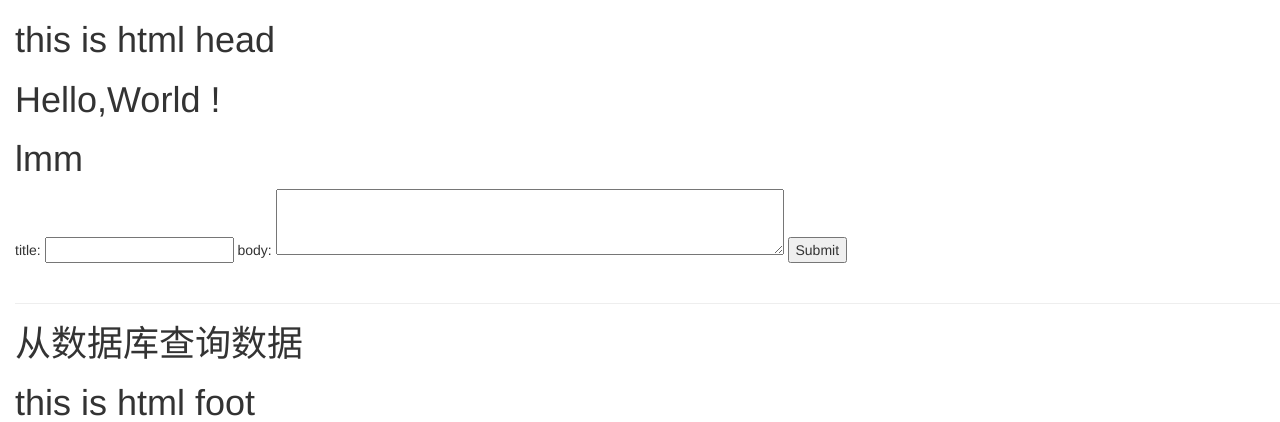
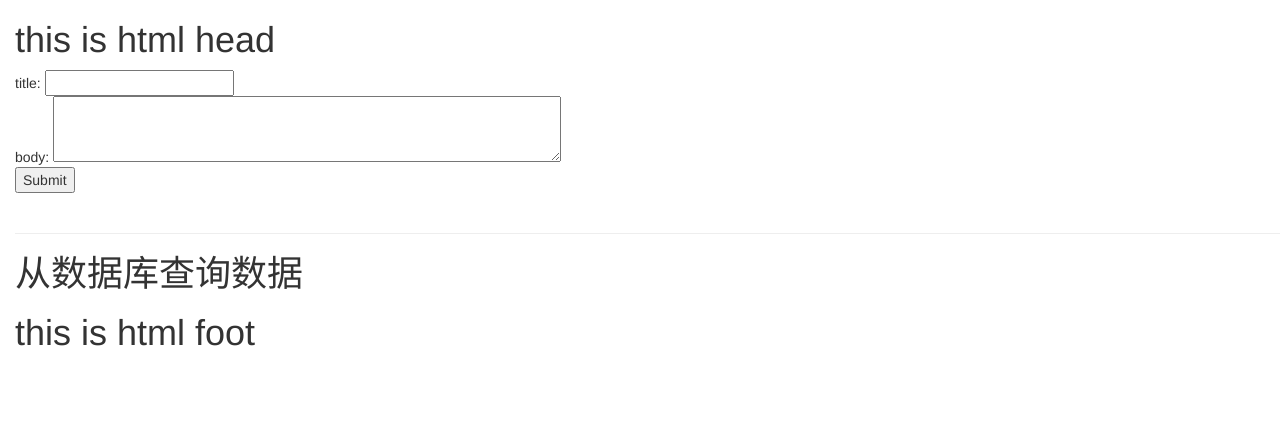
Before and after one commit to damnit1989/python, a Django app: page /hello/list/ in a window 1280 px wide. Shown: the top 422 px of the page. Run offline with Django 3.2, Linux system fonts and the light colour scheme; data that the repository does not hold is empty; some libraries are stand-ins or nearby versions.

Commit message:
django
django

```diff
--- a/HelloWorld/TestModel/models.py
+++ b/HelloWorld/TestModel/models.py
@@ -33,6 +33,7 @@ class article(models.Model):
     def getAllList(self):
         pass
 
+    # 按照create_data降序排序，'-'表示降序，不加表示正序
     class Meta:
         ordering = ('-create_date',)
 
--- a/HelloWorld/TestModel/view.py
+++ b/HelloWorld/TestModel/view.py
@@ -48,6 +48,7 @@ def add_article(request):
         art.save()
     return HttpResponseRedirect('/hello/list/')
 
+
 def detail(request,id):
     context = {}
     detail = article.objects.filter(id = id)
--- a/HelloWorld/templates/hello.html
+++ b/HelloWorld/templates/hello.html
@@ -18,14 +18,17 @@
 <body>
 	{% include "head.html" %}
 
-	<h1>{{hello}}</h1>
-	<h1>{{name}}</h1>
+	<!--<h1>{{hello}}</h1>
+	<h1>{{name}}</h1>-->
+
 	<form action="/hello/add_article/" method="post">
 		{% csrf_token %}
 		title:
 		<input type='text' name='title' />
+		<br />
 		body:
 		<textarea rows = 3 cols = 60 name = 'text'></textarea>
+		<br />
 		<input type="submit" value="Submit" />
 	</form>
 	<br />
```
